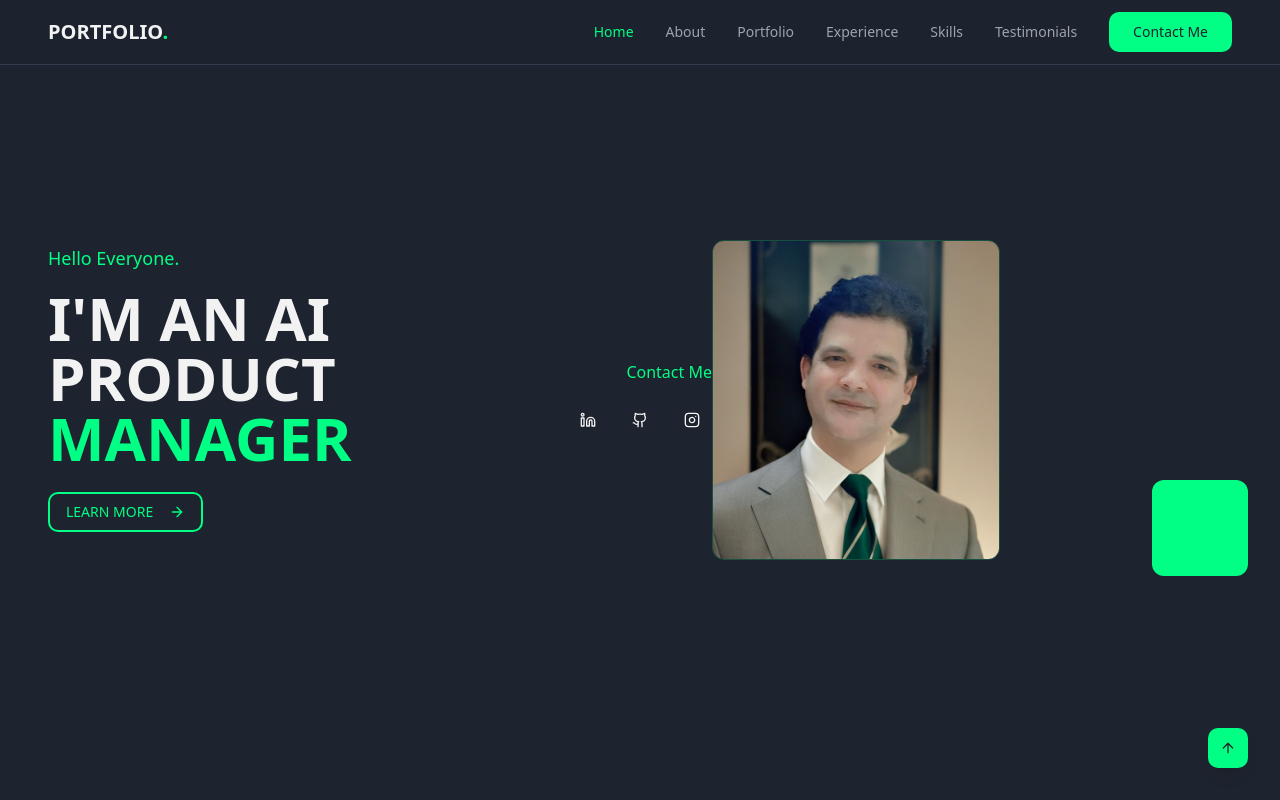
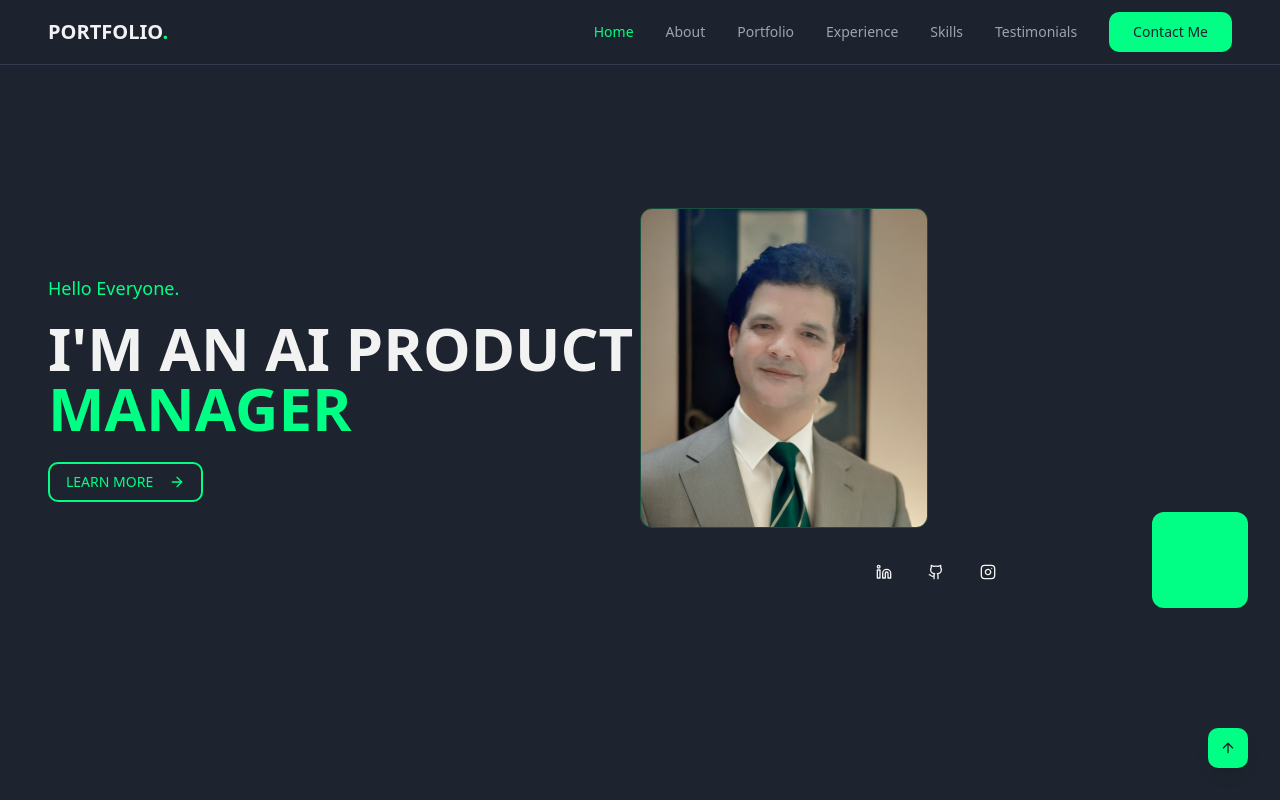
Before and after one commit to pislurcloud/achievement-canvas, a React (Vite) app: page / in a window 1280 px wide. Shown: the top 800 px of the page. Built offline with nearby package versions, Linux system fonts and the light colour scheme.

Commit message:
Update navigation links
Remove "Contact Me" button from next to the photograph and reposition the LinkedIn, GitHub, and other links to appear below the "Contact Me" button.

```diff
--- a/src/components/Hero.tsx
+++ b/src/components/Hero.tsx
@@ -30,22 +30,6 @@ const Hero = () => {
         </div>
       </div>
 
-      {/* Contact Info */}
-      <div className="hidden lg:flex flex-col items-end gap-4">
-        <p className="text-primary font-medium">Contact Me</p>
-        <div className="flex gap-3">
-          <Button variant="ghost" size="icon" className="hover:text-primary">
-            <Linkedin className="h-5 w-5" />
-          </Button>
-          <Button variant="ghost" size="icon" className="hover:text-primary">
-            <Github className="h-5 w-5" />
-          </Button>
-          <Button variant="ghost" size="icon" className="hover:text-primary">
-            <Instagram className="h-5 w-5" />
-          </Button>
-        </div>
-      </div>
-
       {/* Profile Image */}
       <div className="hidden lg:block flex-1 flex justify-end">
         <div className="relative">
@@ -57,6 +41,19 @@ const Hero = () => {
             />
           </div>
           <div className="absolute -bottom-4 -right-4 w-24 h-24 bg-primary rounded-lg"></div>
+
+          {/* Social Links positioned below */}
+          <div className="flex justify-center gap-3 mt-6">
+            <Button variant="ghost" size="icon" className="hover:text-primary">
+              <Linkedin className="h-5 w-5" />
+            </Button>
+            <Button variant="ghost" size="icon" className="hover:text-primary">
+              <Github className="h-5 w-5" />
+            </Button>
+            <Button variant="ghost" size="icon" className="hover:text-primary">
+              <Instagram className="h-5 w-5" />
+            </Button>
+          </div>
         </div>
       </div>
     </section>
```
